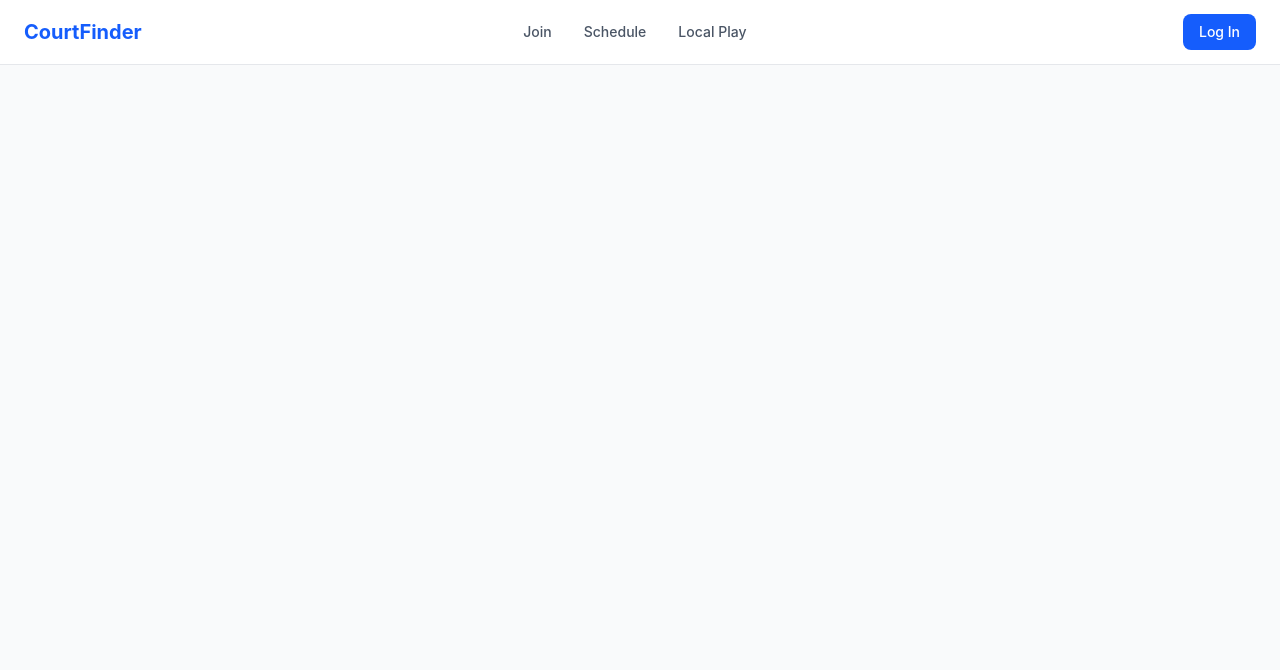
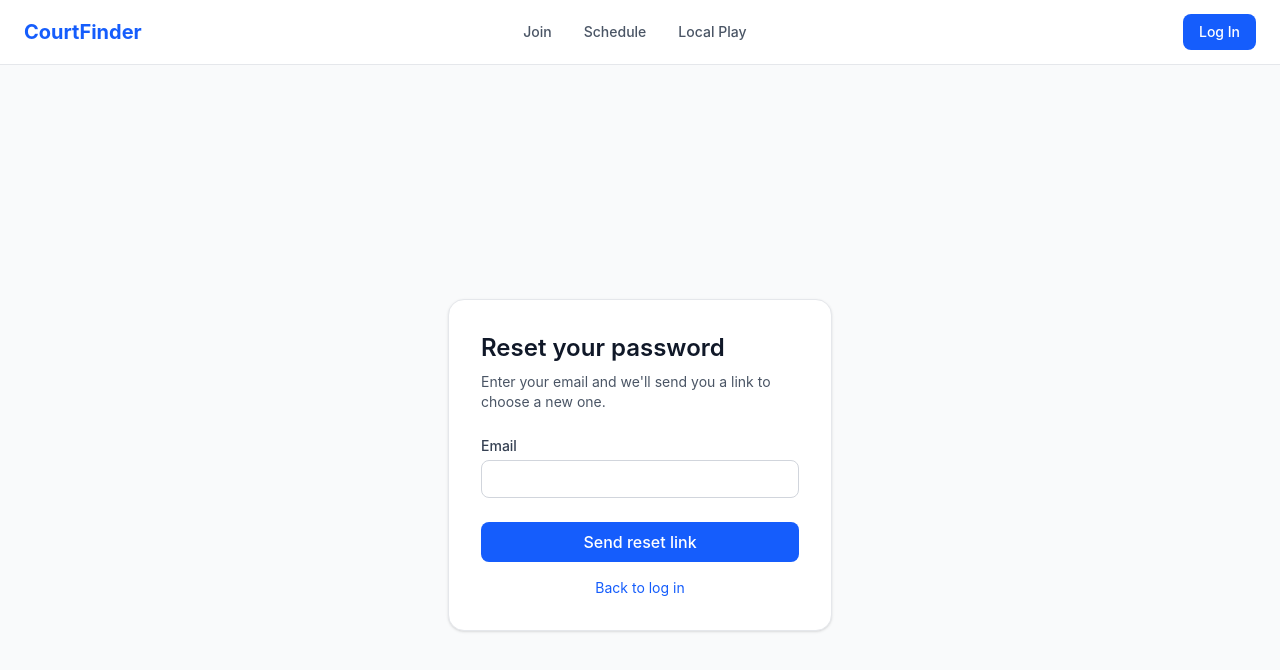
Before and after one commit to DanielWu06/CourtFinder, a React (Vite) app in the folder frontend/: page /forgot-password in a window 1280 px wide. Shown: the top 670 px of the page. Built offline with nearby package versions, Linux system fonts and the light colour scheme; no server answers.

Commit message:
password pages

```diff
--- a/frontend/src/App.tsx
+++ b/frontend/src/App.tsx
@@ -14,6 +14,8 @@ import VenueNew from './pages/VenueNew'
 import VenueManage from './pages/VenueManage'
 import VenuePage from './pages/VenuePage'
 import VenueStaff from './pages/VenueStaff'
+import ForgotPassword from './pages/ForgotPassword'
+import ResetPassword from './pages/ResetPassword'
 
 function App() {
   return (
@@ -25,6 +27,8 @@ function App() {
             <Route path="/local" element={<LocalPlay />} />
             <Route path="/login" element={<AuthPage mode="login" />} />
             <Route path="/signup" element={<AuthPage mode="signup" />} />
+            <Route path="/forgot-password" element={<ForgotPassword />} />
+            <Route path="/reset-password" element={<ResetPassword />} />
 
             {/* Protected */}
             <Route path="/create" element={<ProtectedRoute><CreateListing /></ProtectedRoute>} />
--- /dev/null
+++ b/frontend/src/pages/ForgotPassword.tsx
@@ -0,0 +1,86 @@
+import { useState, type FormEvent } from 'react'
+import { Link } from 'react-router-dom'
+import { supabase } from '../lib/supabase'
+
+function ForgotPassword() {
+    const [email, setEmail] = useState('')
+    const [submitting, setSubmitting] = useState(false)
+    const [sent, setSent] = useState(false)
+    const [error, setError] = useState<string | null>(null)
+
+    async function handleSubmit(event: FormEvent<HTMLFormElement>) {
+        event.preventDefault()
+        setError(null)
+        setSubmitting(true)
+
+        // This address must be allowed under Authentication > URL Configuration
+        // > Redirect URLs in the Supabase dashboard.
+        const { error } = await supabase.auth.resetPasswordForEmail(email.trim(), {
+            redirectTo: `${window.location.origin}/reset-password`,
+        })
+
+        setSubmitting(false)
+
+        if (error) setError(error.message)
+        else setSent(true)
+    }
+
+    return (
+        <div className="flex min-h-screen items-center justify-center bg-gray-50 px-4">
+            <div className="w-full max-w-sm rounded-2xl border border-gray-200 bg-white p-8 shadow-sm">
+                <h1 className="text-2xl font-semibold text-gray-900">Reset your password</h1>
+
+                {sent ? (
+                    <>
+                        <p className="mt-4 text-sm text-gray-600">
+                            If an account exists for <span className="font-medium">{email.trim()}</span>,
+                            we've sent a link to reset the password. Check your spam folder if it
+                            doesn't show up in a minute or two.
+                        </p>
+                        <Link
+                            to="/login"
+                            className="mt-6 inline-block text-sm font-medium text-blue-600 hover:underline"
+                        >
+                            Back to log in
+                        </Link>
+                    </>
+                ) : (
+                    <form onSubmit={handleSubmit}>
+                        <p className="mt-2 text-sm text-gray-600">
+                            Enter your email and we'll send you a link to choose a new one.
+                        </p>
+
+                        <label className="mt-6 block text-sm font-medium text-gray-700">
+                            Email
+                            <input
+                                type="email"
+                                required
+                                value={email}
+                                onChange={(event) => setEmail(event.target.value)}
+                                className="mt-1 w-full rounded-lg border border-gray-300 px-3 py-2 focus:border-blue-500 focus:outline-none"
+                            />
+                        </label>
+
+                        {error && <p className="mt-4 text-sm text-red-600">{error}</p>}
+
+                        <button
+                            type="submit"
+                            disabled={submitting}
+                            className="mt-6 w-full rounded-lg bg-blue-600 px-4 py-2 font-medium text-white transition hover:bg-blue-700 disabled:opacity-50"
+                        >
+                            {submitting ? 'Sending...' : 'Send reset link'}
+                        </button>
+
+                        <p className="mt-4 text-center text-sm text-gray-600">
+                            <Link to="/login" className="text-blue-600 hover:underline">
+                                Back to log in
+                            </Link>
+                        </p>
+                    </form>
+                )}
+            </div>
+        </div>
+    )
+}
+
+export default ForgotPassword
--- /dev/null
+++ b/frontend/src/pages/ResetPassword.tsx
@@ -0,0 +1,124 @@
+import { useState, type FormEvent } from 'react'
+import { Link } from 'react-router-dom'
+import { supabase } from '../lib/supabase'
+import { useAuth } from '../auth/AuthContext'
+
+function ResetPassword() {
+    const { user, loading } = useAuth()
+    const [password, setPassword] = useState('')
+    const [confirm, setConfirm] = useState('')
+    const [submitting, setSubmitting] = useState(false)
+    const [done, setDone] = useState(false)
+    const [error, setError] = useState<string | null>(null)
+
+    async function handleSubmit(event: FormEvent<HTMLFormElement>) {
+        event.preventDefault()
+        setError(null)
+
+        // Matches the minimum used at signup.
+        if (password.length < 6) {
+            setError('Use at least 6 characters.')
+            return
+        }
+        if (password !== confirm) {
+            setError("The two passwords don't match.")
+            return
+        }
+
+        setSubmitting(true)
+
+        const { error } = await supabase.auth.updateUser({ password })
+
+        setSubmitting(false)
+
+        if (error) setError(error.message)
+        else setDone(true)
+    }
+
+    if (loading) {
+        return <div className="p-8 text-gray-500">Checking your link...</div>
+    }
+
+    // No session means the link was opened without valid tokens, or it expired.
+    if (!user) {
+        return (
+            <div className="flex min-h-screen items-center justify-center bg-gray-50 px-4">
+                <div className="w-full max-w-sm rounded-2xl border border-gray-200 bg-white p-8 text-center shadow-sm">
+                    <h1 className="text-xl font-semibold text-gray-900">This link isn't valid</h1>
+                    <p className="mt-2 text-sm text-gray-600">
+                        Reset links expire after a while and only work once. You can ask for a new
+                        one.
+                    </p>
+                    <Link
+                        to="/forgot-password"
+                        className="mt-6 inline-block rounded-lg bg-blue-600 px-4 py-2 text-sm font-medium text-white hover:bg-blue-700"
+                    >
+                        Send a new link
+                    </Link>
+                </div>
+            </div>
+        )
+    }
+
+    return (
+        <div className="flex min-h-screen items-center justify-center bg-gray-50 px-4">
+            <div className="w-full max-w-sm rounded-2xl border border-gray-200 bg-white p-8 shadow-sm">
+                <h1 className="text-2xl font-semibold text-gray-900">Choose a new password</h1>
+
+                {done ? (
+                    <>
+                        <p className="mt-4 text-sm text-green-700">Your password has been updated.</p>
+                        <Link
+                            to="/"
+                            className="mt-6 inline-block rounded-lg bg-blue-600 px-4 py-2 text-sm font-medium text-white hover:bg-blue-700"
+                        >
+                            Continue
+                        </Link>
+                    </>
+                ) : (
+                    <form onSubmit={handleSubmit}>
+                        <p className="mt-2 text-sm text-gray-600">{user.email}</p>
+
+                        <label className="mt-6 block text-sm font-medium text-gray-700">
+                            New password
+                            <input
+                                type="password"
+                                required
+                                minLength={6}
+                                autoComplete="new-password"
+                                value={password}
+                                onChange={(event) => setPassword(event.target.value)}
+                                className="mt-1 w-full rounded-lg border border-gray-300 px-3 py-2 focus:border-blue-500 focus:outline-none"
+                            />
+                        </label>
+
+                        <label className="mt-4 block text-sm font-medium text-gray-700">
+                            Confirm new password
+                            <input
+                                type="password"
+                                required
+                                minLength={6}
+                                autoComplete="new-password"
+                                value={confirm}
+                                onChange={(event) => setConfirm(event.target.value)}
+                                className="mt-1 w-full rounded-lg border border-gray-300 px-3 py-2 focus:border-blue-500 focus:outline-none"
+                            />
+                        </label>
+
+                        {error && <p className="mt-4 text-sm text-red-600">{error}</p>}
+
+                        <button
+                            type="submit"
+                            disabled={submitting}
+                            className="mt-6 w-full rounded-lg bg-blue-600 px-4 py-2 font-medium text-white transition hover:bg-blue-700 disabled:opacity-50"
+                        >
+                            {submitting ? 'Saving...' : 'Update password'}
+                        </button>
+                    </form>
+                )}
+            </div>
+        </div>
+    )
+}
+
+export default ResetPassword
```
